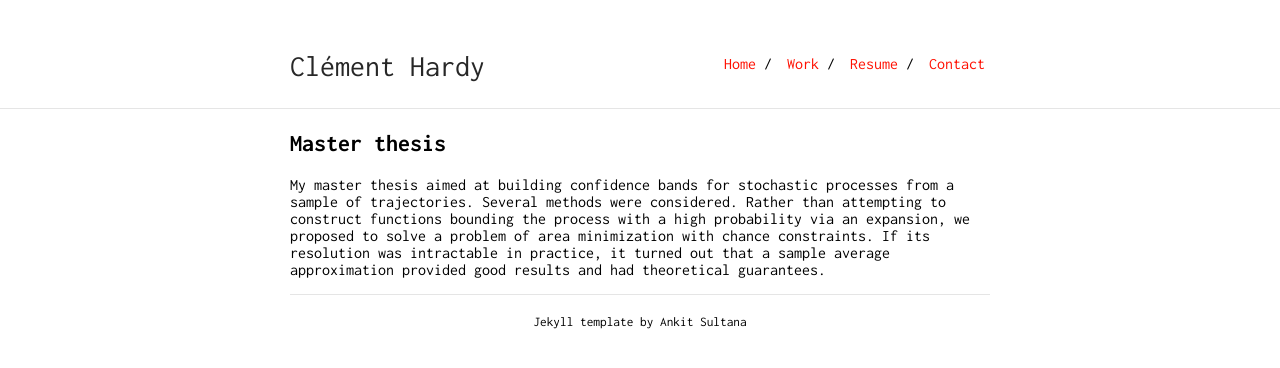
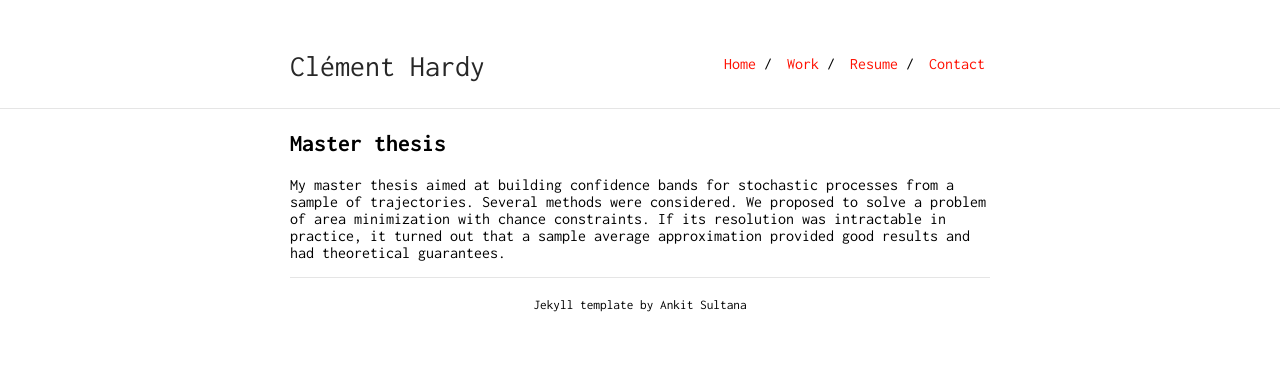
Before and after one commit to ClementHardy/clementhardy.github.io, a Jekyll site: the page built from projects.md, in a window 1280 px wide. Shown: the top 368 px of the page. Built offline with Jekyll 4.4.1, drawn with Linux system fonts in a browser that asks for light colours.

Commit message:
Update projects.md

```diff
--- a/projects.md
+++ b/projects.md
@@ -3,4 +3,4 @@
 ---
 
 ## Master thesis
-My master thesis aimed at building confidence bands for stochastic processes from a sample of trajectories. Several methods were considered. Rather than attempting to construct functions bounding the process with a high probability  via an expansion, we proposed to solve a problem of area minimization with chance constraints. If its resolution was intractable in practice, it turned out that a sample average approximation provided good results and had theoretical guarantees.
+My master thesis aimed at building confidence bands for stochastic processes from a sample of trajectories. Several methods were considered. We proposed to solve a problem of area minimization with chance constraints. If its resolution was intractable in practice, it turned out that a sample average approximation provided good results and had theoretical guarantees.
```
